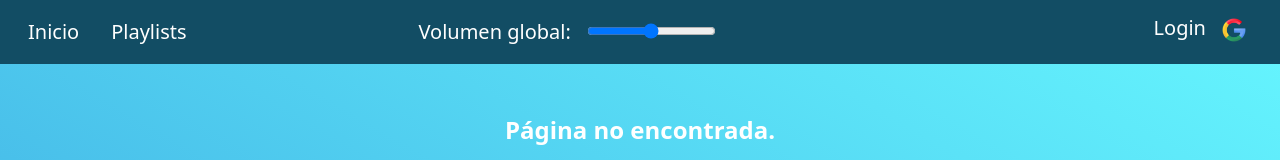
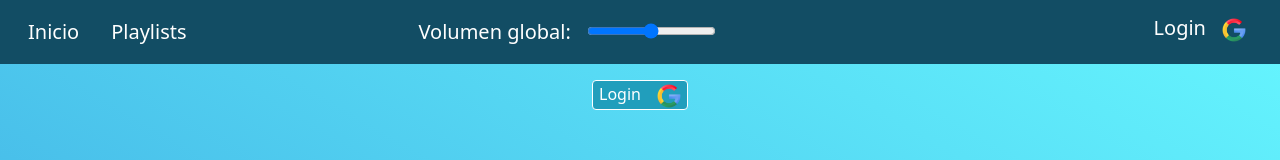
Before and after one commit to RafaelJoseOL/eleskyRepo, a React (Create React App) app: page /Login in a window 1280 px wide. Shown: the top 160 px of the page. Built offline with nearby package versions, Linux system fonts and the light colour scheme; no server answers; the database is empty; a web font is replaced by a local one.

Commit message:
Firebase analytics

```diff
--- a/src/App.js
+++ b/src/App.js
@@ -5,11 +5,12 @@ import { Home } from "./pages/frontPage/home";
 import { NewSong } from "./pages/newSong/newSong";
 import { Playlists } from "./pages/playlist/playlists";
 import { MyPlaylists } from "./pages/playlist/myPlaylists";
+import { Login } from "./pages/login/login";
 import { Videos } from "./pages/videos/videos";
 import { Album } from "./pages/album/album";
 import { Error404 } from "./pages/error/error404";
 import { useAddUser } from "./hooks/useAddUser";
-import { BrowserRouter as Router, Route, Routes, Link, Navigate } from 'react-router-dom';
+import { BrowserRouter as Router, Route, Routes, Link } from 'react-router-dom';
 import { SocialIcon } from 'react-social-icons'
 import React, { useState, useEffect } from 'react';
 import { collection, getDocs, query, where, doc, getDoc } from 'firebase/firestore';
@@ -21,7 +22,7 @@ import googleIcon from "./images/google.png";
 
 function App() {
   const [listOfSongs, setListOfSongs] = useState([]);
-  const defaultTags = ["Piano", "Guitarra", "Ukelele", "Voz", "Oído", "Concierto", "Mashups", "Medleys", "Memes"];
+  const defaultTags = ["Piano", "Flauta", "Guitarra", "Ukelele", "Voz", "Oído", "Concierto", "Mashups", "Medleys", "Memes"];
   const listOfTags = ["Animación", "Cantantes", "Clásica", "Películas", "Series", "Videojuegos"];
   const [isLogged, setIsLogged] = useState(false);
   const [isAdmin, setIsAdmin] = useState(false);
@@ -32,6 +33,7 @@ function App() {
   const [volumen, setVolumen] = useState(50);
   const [loading, setLoading] = useState(true);
   const [refresh, setRefresh] = useState(false);
+  const [redirect, setRedirect] = useState(false);
   const provider = new GoogleAuthProvider();
   const { addUser } = useAddUser();
 
@@ -181,8 +183,7 @@ function App() {
           console.error('Error al añadir usuario:', error);
         }
       }
-
-      console.log("Inicio de sesión exitoso:", user);
+      setRedirect(true);
     } catch (error) {
       console.error("Error durante el inicio de sesión:", error);
     }
@@ -241,6 +242,9 @@ function App() {
                       <span>Login</span>
                       <img src={googleIcon} className='log-img ms-3' />
                     </button>
+                    // <div className='col-12 col-lg-2 ms-3'>
+                    //   <Link to="/Login" className="navbar-brand">Login</Link>
+                    // </div>
                   ) : (
                     <button className="navbar-brand log-btn" onClick={handleGoogleLogout}>
                       <span>Logout</span>
@@ -260,10 +264,12 @@ function App() {
               isAdmin={isAdmin} defaultTags={defaultTags} />} />
             <Route path="/Playlists" exact element={<Playlists listOfSongs={listOfSongs} isLogged={isLogged}
               userLikedSongs={userLikedSongs} setUserLikedSongs={setUserLikedSongs} volumen={volumen}
-              listOfTags={listOfTags} defaultTags={defaultTags} userPlaylists={userPlaylists} />} />
+              listOfTags={listOfTags} defaultTags={defaultTags} userPlaylists={userPlaylists} analytics={analytics} />} />
             <Route path="/MyPlaylists" exact element={<MyPlaylists listOfSongs={listOfSongs} isLogged={isLogged}
               db={db} userID={userID} userPlaylists={userPlaylists} userPlaylistsCount={userPlaylistsCount}
               refreshPlaylists={refreshPlaylists} />} />
+            <Route path="/Login" exact element={<Login handleGoogleLogin={handleGoogleLogin} redirect={redirect}
+            isLogged={isLogged} />} />
             {/* <Route path="/Album" exact element={<Album isAdmin={isAdmin} />} />
             <Route path="/Videos" exact element={<Videos isAdmin={isAdmin} />} /> */}
             <Route path="/*" exact element={<Error404 />} />
--- a/src/components/songcard.jsx
+++ b/src/components/songcard.jsx
@@ -4,7 +4,7 @@ import { FontAwesomeIcon } from '@fortawesome/react-fontawesome'
 import { faPlay, faPause, faHeart, faPlus, faDownload } from '@fortawesome/free-solid-svg-icons'
 import { faHeart as faHeartRegular } from '@fortawesome/free-regular-svg-icons';
 import ReactGA from 'react-ga';
-import { getAnalytics, logEvent } from "firebase/analytics";
+import { logEvent } from "firebase/analytics";
 
 export const SongCard = ({ song, currSong, setCurrSong, isLogged, liked, handleLikedSong,
     search, selectedTags, volumen, currentPage, analytics }) => {
@@ -55,7 +55,7 @@ export const SongCard = ({ song, currSong, setCurrSong, isLogged, liked, handleL
             setCurrSong({ ...song, audioRef });
             setIsPlaying(true);
             audioRef.current.play();
-            logEvent(analytics, 'songs', { name: 'playSong', value: song.song_name});
+            logEvent(analytics, 'playSong', { name: song.song_name});
         } else {
             setIsPlaying(false);
             audioRef.current.pause();
--- a/src/components/songcardPlaylist.jsx
+++ b/src/components/songcardPlaylist.jsx
@@ -2,10 +2,11 @@ import React from 'react'
 import { useRef, useState, useEffect } from 'react';
 import { ref, getDownloadURL } from 'firebase/storage';
 import { storage } from "../config/firebase-config";
-import { FontAwesomeIcon } from '@fortawesome/react-fontawesome'
-import { faPlay, faPause, faForward, faBackward, faDownload } from '@fortawesome/free-solid-svg-icons'
+import { FontAwesomeIcon } from '@fortawesome/react-fontawesome';
+import { faPlay, faPause, faForward, faBackward, faDownload } from '@fortawesome/free-solid-svg-icons';
+import { logEvent } from "firebase/analytics";
 
-export const SongCardPlaylist = ({ songs, volumen, useEff }) => {
+export const SongCardPlaylist = ({ songs, volumen, useEff, analytics }) => {
     const audioRef = useRef();
     const [isPlaying, setIsPlaying] = useState(false);
     const [currentTime, setCurrentTime] = useState('00:00');
@@ -23,13 +24,19 @@ export const SongCardPlaylist = ({ songs, volumen, useEff }) => {
         changeVolumen();
     }, [volumen]);
 
-    const changeSong = (next) => {
+    const changeSong = (next, skip) => {
+        if (skip) {
+            logEvent(analytics, 'skipSong', { name: songs[currSong].song_name });
+        }
         if (next >= songs.length) {
             setCurrSong(0);
+            logEvent(analytics, 'playSong', { name: songs[0].song_name });
         } else if (next < 0) {
             setCurrSong(songs.length - 1);
+            logEvent(analytics, 'playSong', { name: songs[songs.length - 1].song_name });
         } else {
             setCurrSong(next);
+            logEvent(analytics, 'playSong', { name: songs[next].song_name });
         }
     }
 
@@ -67,9 +74,9 @@ export const SongCardPlaylist = ({ songs, volumen, useEff }) => {
         }
     };
 
-    const handleChangeSong = (next) => {
+    const handleChangeSong = (next, skip) => {
         handlePlayPause(false);
-        changeSong(next);
+        changeSong(next, skip);
         setTimeout(() => {
             handlePlayPause(true);
         }, 200);
@@ -104,7 +111,7 @@ export const SongCardPlaylist = ({ songs, volumen, useEff }) => {
                     ) : (
                         <button className='playlistButton rounded-circle' id={`pause ${songs[currSong].song_name}`} onClick={() => handlePlayPause(false)}><FontAwesomeIcon icon={faPause} /></button>
                     )}
-                    <button className='playlistButton rounded-circle'  id={`skip ${songs[currSong].song_name}`}  onClick={() => handleChangeSong(currSong + 1)}><FontAwesomeIcon icon={faForward} /></button>
+                    <button className='playlistButton rounded-circle' id={`skip ${songs[currSong].song_name}`} onClick={() => handleChangeSong(currSong + 1, true)}><FontAwesomeIcon icon={faForward} /></button>
                     <button
                         className='playlistButton rounded-circle'
                         id="download-song"
@@ -117,7 +124,7 @@ export const SongCardPlaylist = ({ songs, volumen, useEff }) => {
                         onLoadedMetadata={handleLoadedMetadata}
                         onTimeUpdate={() => setCurrentTimeFormat(audioRef.current.currentTime)}
                         onPause={() => handlePlayPause(false)}
-                        onEnded={() => handleChangeSong(currSong + 1)}
+                        onEnded={() => handleChangeSong(currSong + 1, false)}
                     />
                 </div>
             </div>
@@ -127,7 +134,7 @@ export const SongCardPlaylist = ({ songs, volumen, useEff }) => {
                     <div key={song.song_id}>
                         <span
                             className={`playlistElement ${currSong === index ? 'text-dark' : ''}`}
-                            onClick={() => handleChangeSong(index)}
+                            onClick={() => handleChangeSong(index, true)}
                         >
                             {index + 1} - {currSong === index ? <strong>{song.song_name}</strong> : song.song_name}
                         </span>
--- /dev/null
+++ b/src/pages/login/login.jsx
@@ -0,0 +1,22 @@
+import React, { useState } from 'react'
+import { Navigate } from 'react-router-dom';
+import googleIcon from "../../images/google.png";
+
+export const Login = ({ handleGoogleLogin, redirect, isLogged }) => {
+    return (
+        <div>
+            {redirect || isLogged ? (
+                <Navigate to="/" />
+            ) : (
+                <div className='col-8 mx-auto text-center'>
+                    <button className="buttonPlaylist mt-3" onClick={handleGoogleLogin}>
+                        <span>Login</span>
+                        <img src={googleIcon} className='log-img ms-3' />
+                    </button>
+                </div>
+            )}
+        </div>
+    )
+}
+
+export default Login;
--- a/src/pages/playlist/playlists.jsx
+++ b/src/pages/playlist/playlists.jsx
@@ -2,7 +2,8 @@ import React from 'react'
 import { useState, useEffect } from 'react';
 import { SongCardPlaylist } from '../../components/songcardPlaylist'
 
-export const Playlists = ({ listOfSongs, isLogged, userLikedSongs, volumen, listOfTags, defaultTags, userPlaylists }) => {
+export const Playlists = ({ listOfSongs, isLogged, userLikedSongs, volumen, listOfTags, defaultTags,
+  userPlaylists, analytics }) => {
   const [randomizedSongs, setRandomizedSongs] = useState([]);
   const [filteredSongs, setFilteredSongs] = useState([]);
   const [useEff, setUseEff] = useState(false);
@@ -69,6 +70,7 @@ export const Playlists = ({ listOfSongs, isLogged, userLikedSongs, volumen, list
               songs={randomizedSongs}
               volumen={volumen}
               useEff={useEff}
+              analytics={analytics}
             />
           </div>
         )}
```
Also changed, not shown: 8 other files (tests, documents, lock files or other folders).
